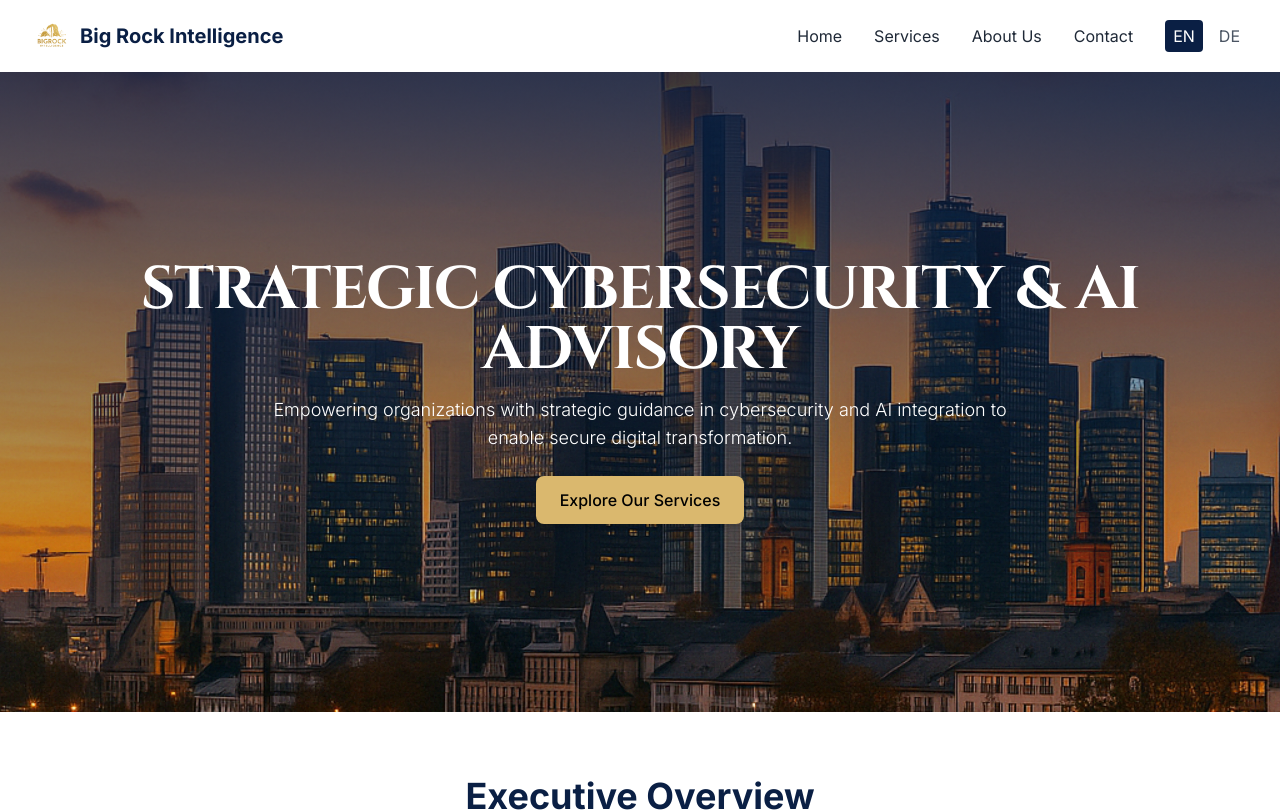
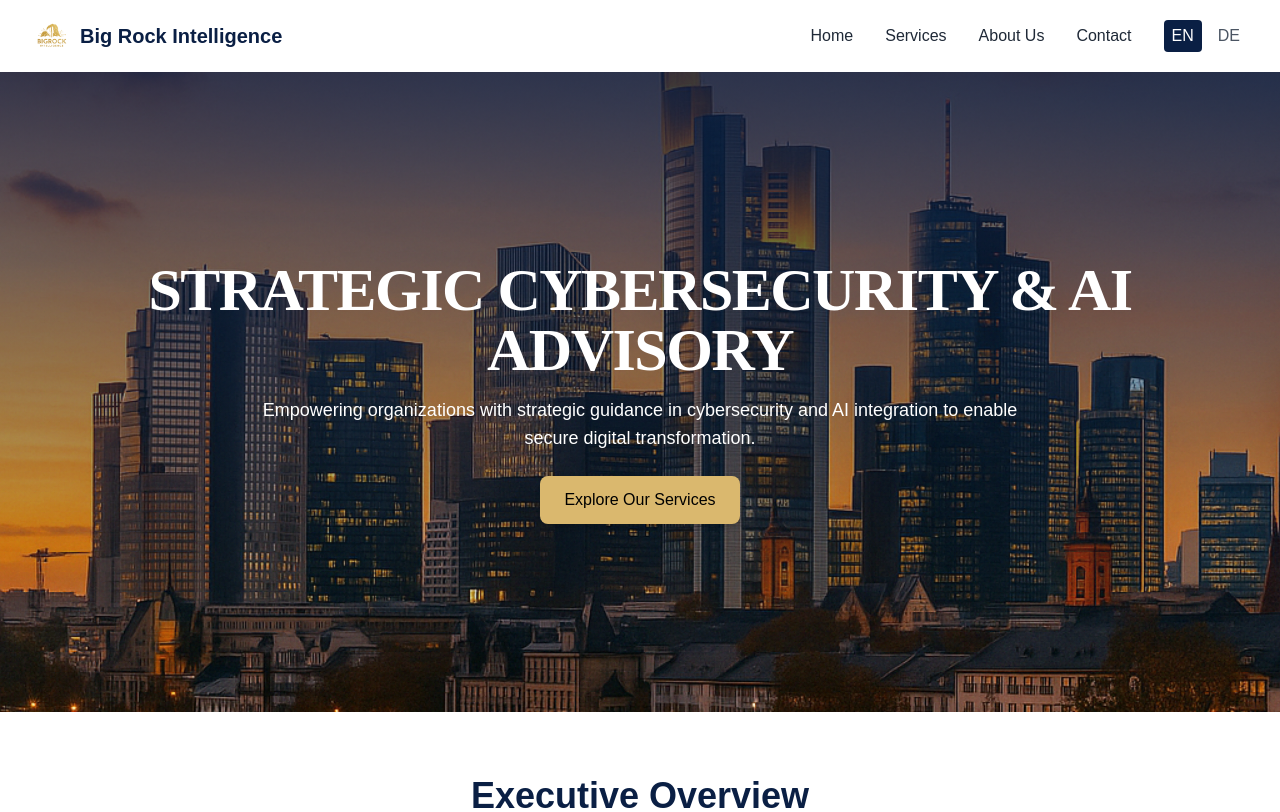
Before and after one commit to jamcam-me/deployvercel-web, a Next.js app: page /en in a window 1280 px wide. Shown: the top 812 px of the page. Built offline with nearby package versions, Linux system fonts and the light colour scheme.

Commit message:
Update layout.tsx

```diff
--- a/src/app/layout.tsx
+++ b/src/app/layout.tsx
@@ -1,17 +1,80 @@
 import './globals.css';
 import type { Metadata } from 'next';
-import { Inter } from 'next/font/google';
 import Footer from '@/components/layout/Footer';
+import localFont from 'next/font/local';
 
-const inter = Inter({ subsets: ['latin'] });
+// Define the Futura Standard font family
+const futuraStd = localFont({
+  variable: '--font-futura',
+  src: [
+    {
+      path: '../../public/fonts/futura/FuturaStd-Book.woff2',
+      weight: '400',
+      style: 'normal',
+    },
+    {
+      path: '../../public/fonts/futura/FuturaStd-Medium.woff2',
+      weight: '500',
+      style: 'normal',
+    },
+    {
+      path: '../../public/fonts/futura/FuturaStd-Bold.woff2',
+      weight: '700',
+      style: 'normal',
+    },
+    // Add other weights if available
+  ],
+  display: 'swap',
+});
+
+// Define either Trajan Pro or Cinzel (I see both are options in your brand guide)
+const cinzel = localFont({
+  variable: '--font-cinzel',
+  src: [
+    {
+      path: '../../public/fonts/cinzel/Cinzel-Regular.woff2',
+      weight: '400',
+      style: 'normal',
+    },
+    {
+      path: '../../public/fonts/cinzel/Cinzel-Medium.woff2',
+      weight: '500',
+      style: 'normal',
+    },
+    {
+      path: '../../public/fonts/cinzel/Cinzel-Bold.woff2',
+      weight: '700',
+      style: 'normal',
+    },
+  ],
+  display: 'swap',
+});
+
+// You could also add Trajan Pro if you have the font files
+// const trajanPro = localFont({
+//   variable: '--font-trajan',
+//   src: [
+//     {
+//       path: '../../public/fonts/trajan/TrajanPro-Regular.woff2',
+//       weight: '400',
+//       style: 'normal',
+//     },
+//     {
+//       path: '../../public/fonts/trajan/TrajanPro-Bold.woff2',
+//       weight: '700',
+//       style: 'normal',
+//     },
+//   ],
+//   display: 'swap',
+// });
 
 export const metadata: Metadata = {
   title: 'Big Rock Intelligence | Strategic Cybersecurity & AI Advisory',
   description: 'Empowering organizations with strategic guidance in cybersecurity and AI integration to enable secure digital transformation.',
+  keywords: 'cybersecurity, AI advisory, enterprise security, digital transformation, AI security governance, CISO advisory, cyber ROI frameworks',
 };
 
 // This is the root layout that doesn't have locale info
-// We'll provide a default locale for this level
 export default function RootLayout({
   children,
 }: {
@@ -21,14 +84,8 @@ export default function RootLayout({
   const defaultLocale = 'en';
 
   return (
-    <html lang={defaultLocale}>
-      <head>
-        <link
-          href="https://fonts.googleapis.com/css2?family=Cinzel:wght@400;500;600;700&display=swap"
-          rel="stylesheet"
-        />
-      </head>
-      <body className={inter.className}>
+    <html lang={defaultLocale} className={`${futuraStd.variable} ${cinzel.variable}`}>
+      <body className="font-futura bg-white text-cyber-navy">
         {children}
         <Footer locale={defaultLocale} />
       </body>
```
